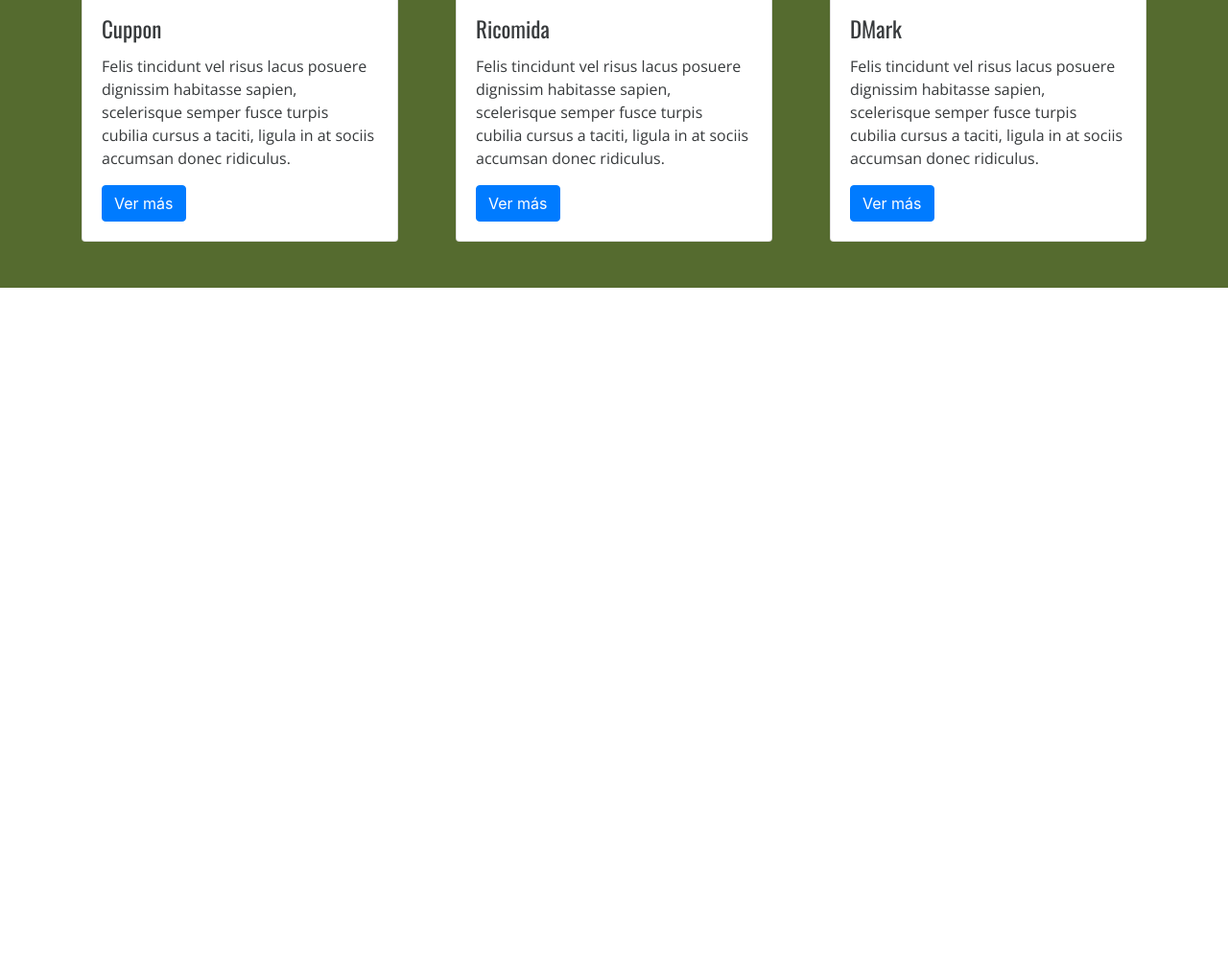
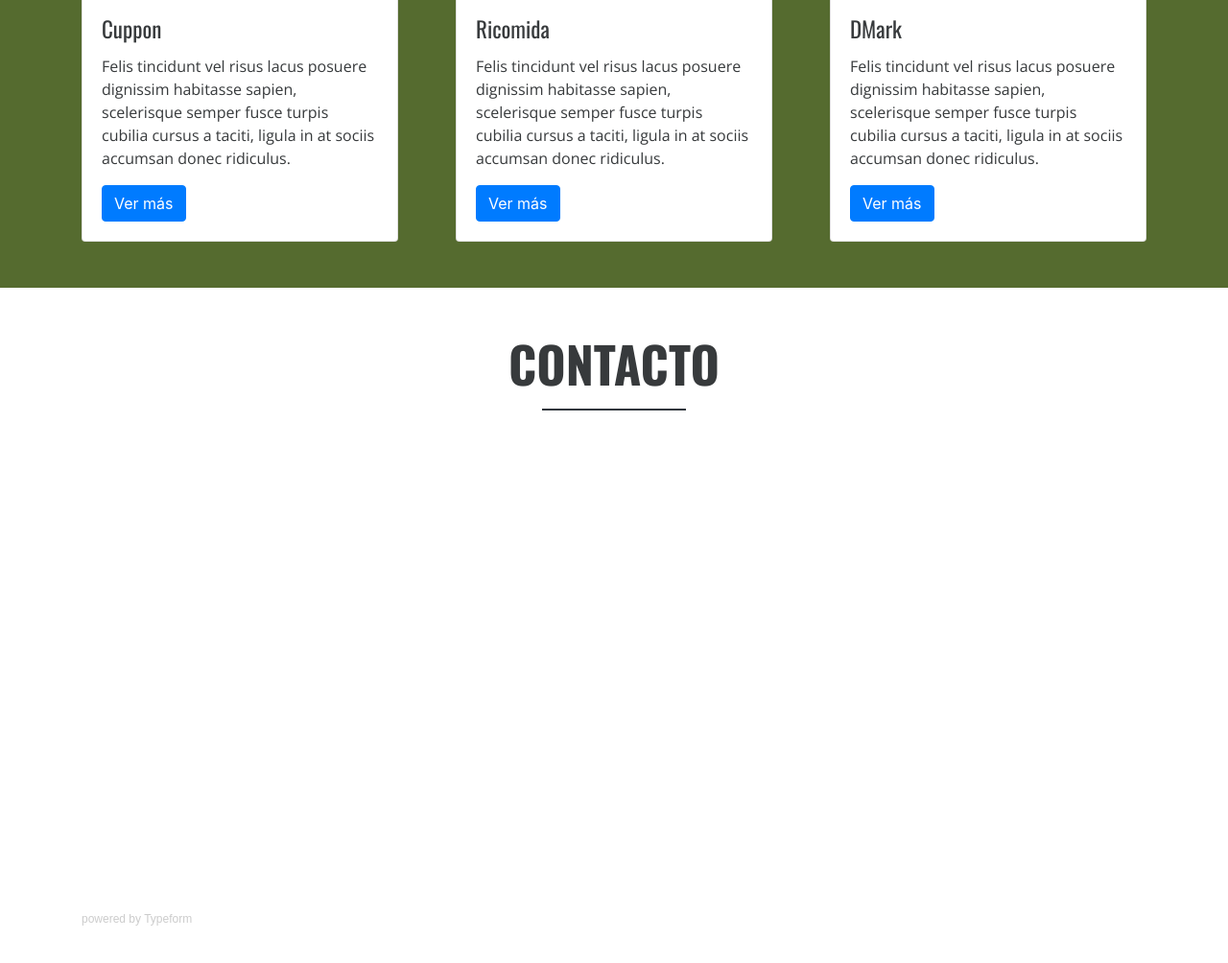
Before and after one commit to hugoo93/portafolio_prueba, a plain HTML site: page index.html in a window 1280 px wide. Shown: the part 2706-3710 px from the top of the page at 96% size. Before the commit the page ends 3006 px from the top, so only its background shows below. Drawn offline with nearby package versions, Linux system fonts and the light colour scheme; a script that the page names is missing.

Commit message:
add contact section in html and style in css

```diff
--- a/asset/css/style.css
+++ b/asset/css/style.css
@@ -138,3 +138,16 @@ header h2 {
     font-size: 16px;
     color: #373A3C;
 }
+
+/* seccion de contacto */
+#contacto hr {
+    width: 150px;
+    height: 1px;
+}
+
+#contacto h2 {
+    font-family: 'Oswald', sans-serif;
+    font-size: 52px;
+    font-weight: 700;
+    color: #373A3C;
+}
--- a/index.html
+++ b/index.html
@@ -339,6 +339,17 @@
                     </div>
                 </div>
             </section>
+
+            <!-- contacto -->
+            <section id="contacto">
+                <div class="container py-5">
+                    <div class="text-center">
+                        <h2>CONTACTO</h2>
+                        <hr class="bg-dark">
+                    </div>
+                    <div class="typeform-widget" data-url="https://form.typeform.com/to/oHIP3fpk" style="width: 100%; height: 500px;"></div> <script> (function() { var qs,js,q,s,d=document, gi=d.getElementById, ce=d.createElement, gt=d.getElementsByTagName, id="typef_orm", b="https://embed.typeform.com/"; if(!gi.call(d,id)) { js=ce.call(d,"script"); js.id=id; js.src=b+"embed.js"; q=gt.call(d,"script")[0]; q.parentNode.insertBefore(js,q) } })() </script> <div style="font-family: Sans-Serif;font-size: 12px;color: #999;opacity: 0.5; padding-top: 5px;"> powered by <a href="https://admin.typeform.com/signup?utm_campaign=oHIP3fpk&utm_source=typeform.com-01EFX4NJGN34M0JM73TKBSB8EB-free&utm_medium=typeform&utm_content=typeform-embedded-poweredbytypeform&utm_term=ES" style="color: #999" target="_blank">Typeform</a> </div>
+                </div>
+            </section>
         </main>
 
         <!-- Optional JavaScript -->
```
